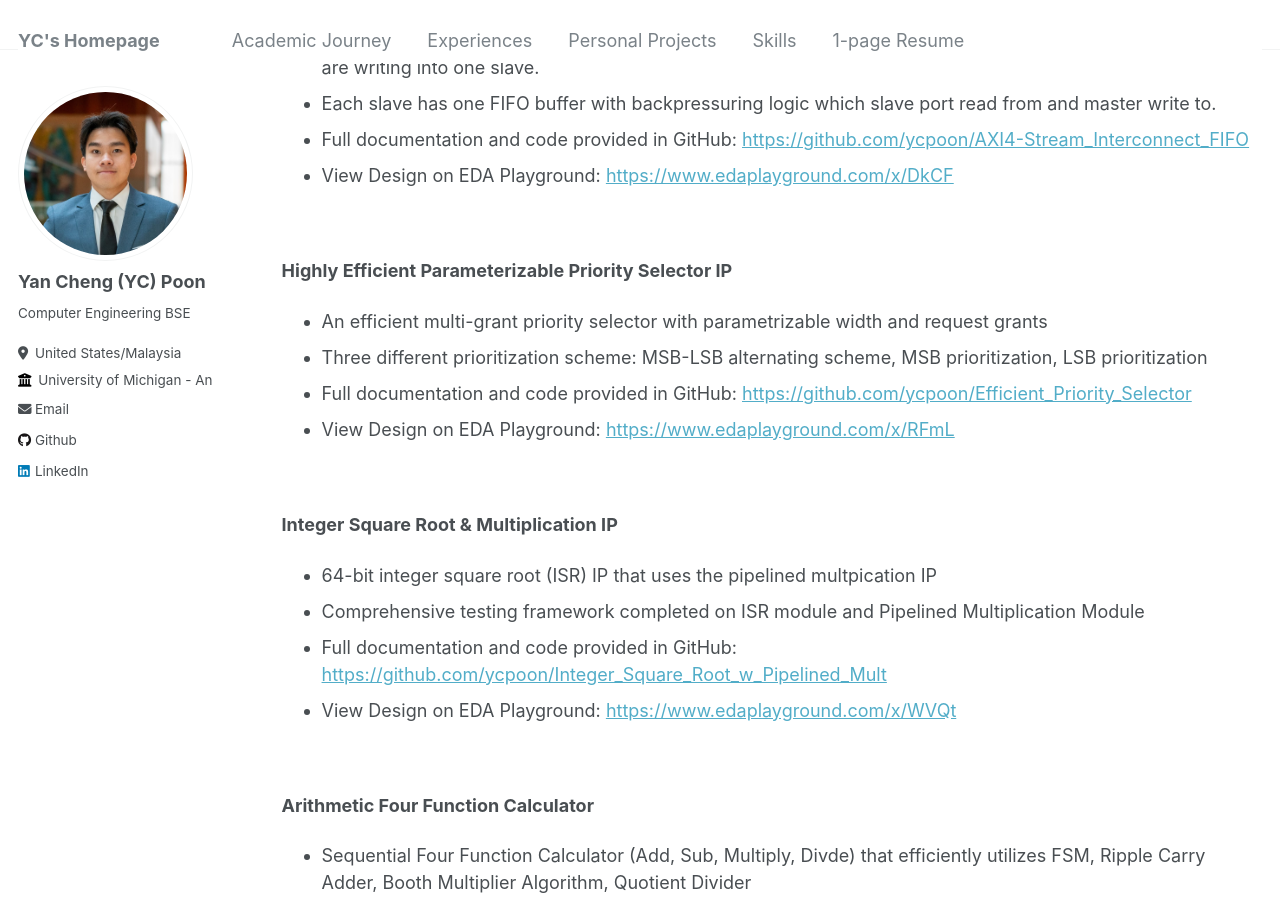
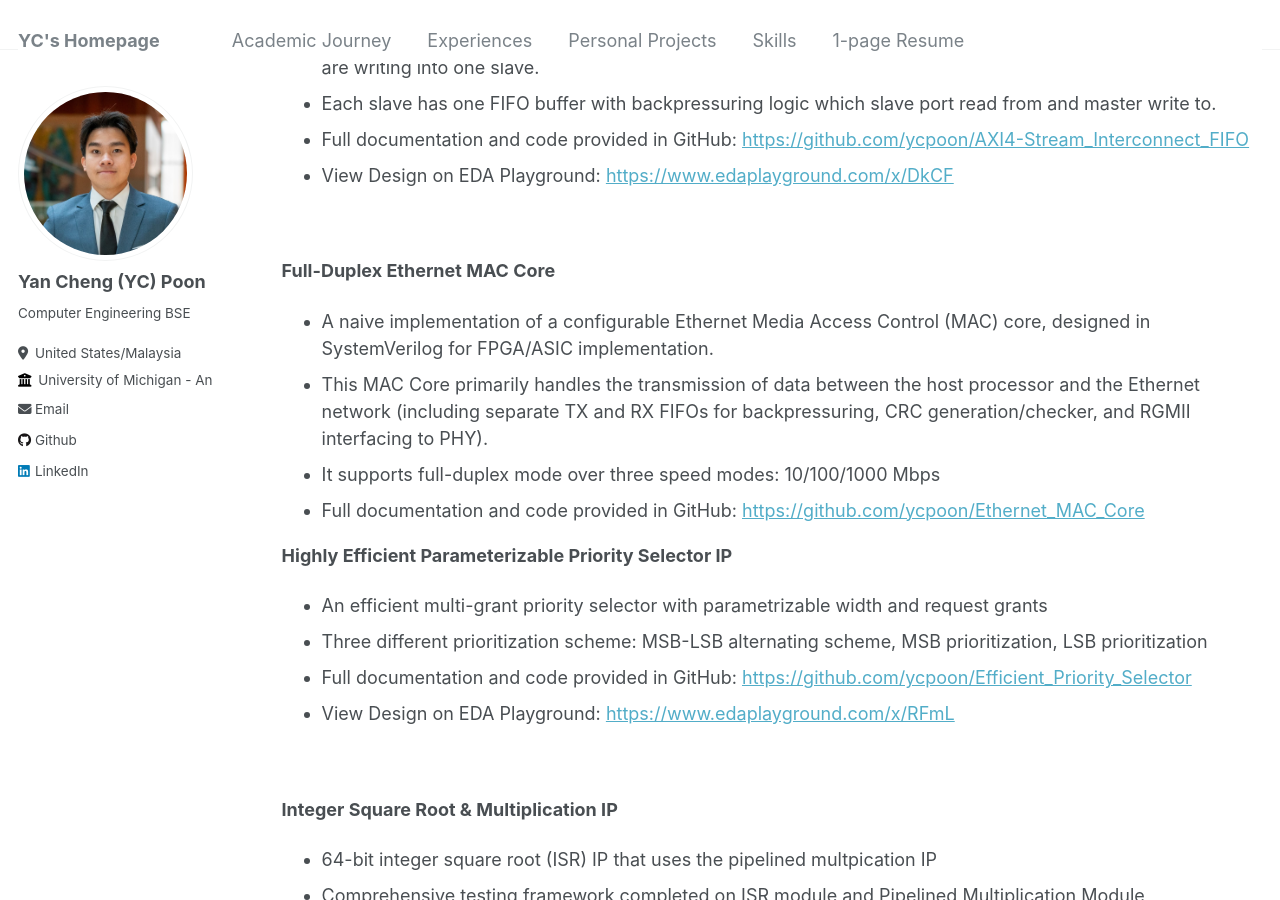
Before and after one commit to ycpoon/ycpoon.github.io, a Jekyll site: the page built from _pages/iplib.md, in a window 1280 px wide and 900 px high, scrolled down 1311 px. Built offline with Jekyll 4.4.1, drawn with Linux system fonts in a browser that asks for light colours.

Commit message:
added 1 iplib

```diff
--- a/_pages/iplib.md
+++ b/_pages/iplib.md
@@ -47,6 +47,12 @@ redirect_from:
 
 &nbsp;
 
+**Full-Duplex Ethernet MAC Core**
+- A naive implementation of a configurable Ethernet Media Access Control (MAC) core, designed in SystemVerilog for FPGA/ASIC implementation.
+- This MAC Core primarily handles the transmission of data between the host processor and the Ethernet network (including separate TX and RX FIFOs for backpressuring, CRC generation/checker, and RGMII interfacing to PHY).
+- It supports full-duplex mode over three speed modes: 10/100/1000 Mbps
+- Full documentation and code provided in GitHub: [https://github.com/ycpoon/Ethernet_MAC_Core](https://github.com/ycpoon/Ethernet_MAC_Core)
+
 **Highly Efficient Parameterizable Priority Selector IP**
 - An efficient multi-grant priority selector with parametrizable width and request grants
 - Three different prioritization scheme: MSB-LSB alternating scheme, MSB prioritization, LSB prioritization
```
Also changed, not shown: _pages/academicjourney.md (+1 -1 lines), _pages/projects.md (+1 -1 lines).
